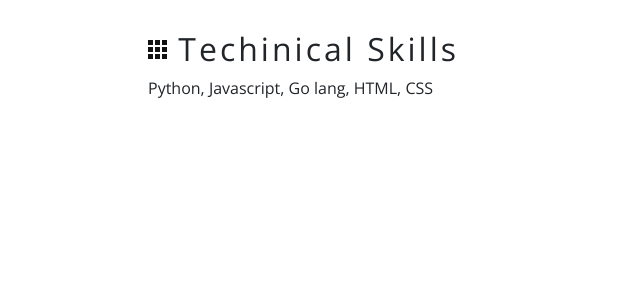
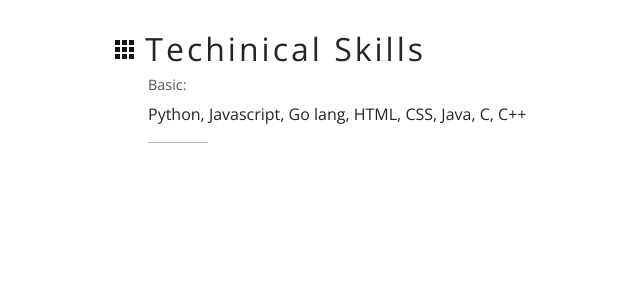
Before and after one commit to Clientrace/my-profile, a Next.js app: page /components/skills/skills in a window 1280 px wide. Shown: the top 300 px of the page, without its empty margins (108-748 px from the left). Built offline with nearby package versions, Linux system fonts and the light colour scheme.

Commit message:
add divider component

```diff
--- /dev/null
+++ b/src/pages/components/divider/divider.js
@@ -0,0 +1,10 @@
+
+import styles from './divider.module.scss';
+
+
+const Divider = () => {
+  return <div className={styles['divider']}/>
+}
+
+
+export default Divider;
--- /dev/null
+++ b/src/pages/components/divider/divider.module.scss
@@ -0,0 +1,9 @@
+@import '../../../styles/colors';
+
+.divider {
+  width: 60px;
+  height: 1px;
+  background-color: $dark2;
+  margin-top: 1em;
+  margin-bottom: 1em;
+}
--- a/src/pages/components/heading/heading.module.scss
+++ b/src/pages/components/heading/heading.module.scss
@@ -5,6 +5,7 @@
   vertical-align: middle;
   img {
     margin-top: -5px;
+    margin-left: -33px;
     width: auto;
     height: auto;
   }
--- a/src/pages/components/home/home.module.scss
+++ b/src/pages/components/home/home.module.scss
@@ -17,6 +17,9 @@
   }
   .mainSubtitle {
     height: 50px;
+    h4 {
+      font-size: 1em!important;
+    }
   }
   .socMed {
     img {
--- a/src/pages/components/skills/skills.js
+++ b/src/pages/components/skills/skills.js
@@ -1,7 +1,8 @@
 
 import styles from './skills.module.scss';
-import Icon from '../../components/icon/icon';
-import Heading from '../../components/heading/heading';
+import Heading from '../heading/heading';
+import Subheading from '../subheading/subheading';
+import Divider from '../divider/divider';
 
 
 const Skills = () => {
@@ -9,8 +10,12 @@ const Skills = () => {
     <div className={styles['mainBodyContainer']}>
       <div className={styles['body']}>
         <Heading>Techinical Skills</Heading>
-        <div className={styles['container']}>
-          Python, Javascript, Go lang, HTML, CSS
+        <div className={styles['content']}>
+          <Subheading>Basic:</Subheading>
+          <div className={styles['container']}>
+            Python, Javascript, Go lang, HTML, CSS, Java, C, C++
+          </div>
+          <Divider/>
         </div>
       </div>
     </div>
--- a/src/pages/components/skills/skills.module.scss
+++ b/src/pages/components/skills/skills.module.scss
@@ -8,4 +8,8 @@
     width: 100%;
     height: 40vh;
   }
+  .content {
+    width: 100%;
+    height: 300px;
+  }
 }
--- /dev/null
+++ b/src/pages/components/subheading/subheading.js
@@ -0,0 +1,12 @@
+
+import styles from './subheading.module.scss';
+
+const Subheading = ({children}) => {
+  return (
+    <h4 className={styles['subheading']}>
+      { children }
+    </h4>
+  )
+}
+
+export default Subheading;
--- /dev/null
+++ b/src/pages/components/subheading/subheading.module.scss
@@ -0,0 +1,8 @@
+
+.subheading{
+  align-items: center;
+  justify-content: center;
+  vertical-align: middle;
+  font-size: 0.9em!important;
+  color: #555;
+}
--- a/src/styles/_colors.scss
+++ b/src/styles/_colors.scss
@@ -1,3 +1,4 @@
 
 $dark: #121212;
+$dark2: #bbb;
 $white: white;
```
Also changed, not shown: src/pages/components/heading/heading.js (line endings or trailing spaces).
